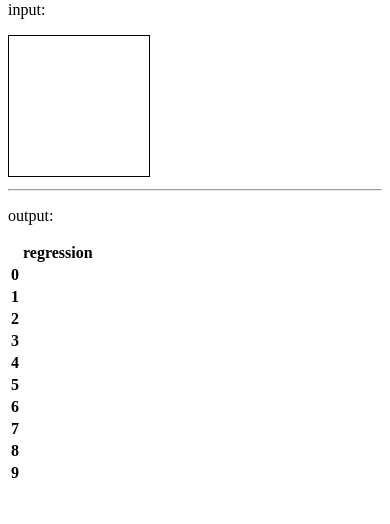
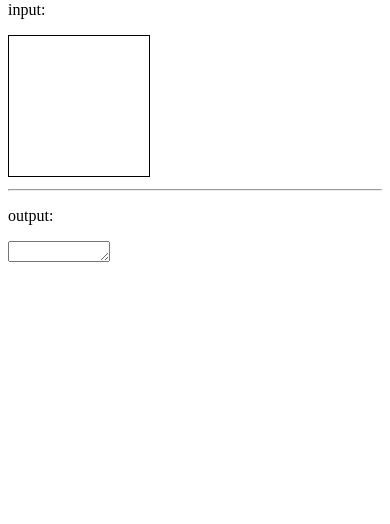
Before and after one commit to Nagahisa/PYNQ-BNN_MnistCanvas, a Flask app: page / in a window 390 px wide. Shown: the part 320-844 px from the top of the page. Run offline with Flask 2, Linux system fonts and the light colour scheme; lists and menus that the app fills with data are empty; some libraries are stand-ins or nearby versions.

Commit message:
結果表示トライ中

```diff
--- a/main.py
+++ b/main.py
@@ -42,7 +42,7 @@ def mnist():
 
     # Inference
     output = regression(input)
-    return jsonify(results=output)
+    return jsonify(result=output)
 
 
 @app.route('/')
--- a/package.json
+++ b/package.json
@@ -9,10 +9,10 @@
   },
   "keywords": [],
   "author": "",
-  "license": "ISC",
+  "license": "GPL3.0",
   "repository": {
     "type": "git",
-    "url": "https://github.com/sugyan/tensorflow-mnist.git"
+    "url": "https://github.com/Nagahisa/PNN-BNN_MnistCanvas.git"
   },
   "engines": {
     "node": "6.x"
--- a/src/js/main.js
+++ b/src/js/main.js
@@ -79,6 +79,7 @@ class Main {
                 }
             }
             if (Math.min(...inputs) === 255) {
+		$('#result').html("START");
                 return;
             }
             $.ajax({
@@ -87,32 +88,7 @@ class Main {
                 contentType: 'application/json',
                 data: JSON.stringify(inputs),
                 success: (data) => {
-                    i = 0
-                    var max = 0;
-                    var max_index = 0;
-                    for (let j = 0; j < 10; j++) {
-                        var value = Math.round(data.results[i][j] * 1000);
-                        if (value > max) {
-                            max = value;
-                            max_index = j;
-                        }
-                        var digits = String(value).length;
-                        for (var k = 0; k < 3 - digits; k++) {
-                            value = '0' + value;
-                        }
-                        var text = '0.' + value;
-                        if (value > 999) {
-                            text = '1.000';
-                        }
-                        $('#output tr').eq(j + 1).find('td').eq(i).text(text);
-                    }
-                    for (let j = 0; j < 10; j++) {
-                        if (j === max_index) {
-                            $('#output tr').eq(j + 1).find('td').eq(i).addClass('success');
-                        } else {
-                            $('#output tr').eq(j + 1).find('td').eq(i).removeClass('success');
-                        }
-                    }
+			$('#result').html("TEST OK");
                 }
             });
         };
--- a/templates/index.html
+++ b/templates/index.html
@@ -1,15 +1,15 @@
 <!DOCTYPE html>
 <html>
   <head>
-    <title>MNIST</title>
+    <title>MnistCanvas</title>
     <link rel="stylesheet" href="{{ url_for('static', filename='css/bootstrap.min.css') }}">
     <script type="text/javascript" src="{{ url_for('static', filename='js/jquery.min.js') }}"></script>
     <script type="text/javascript" src="{{ url_for('static', filename='js/main.js') }}"></script>
   </head>
   <body>
-    <a href="https://github.com/sugyan/tensorflow-mnist"><img style="position: absolute; top: 0; right: 0; border: 0;" src="https://camo.githubusercontent.com/a6677b08c955af8400f44c6298f40e7d19cc5b2d/68747470733a2f2f73332e616d617a6f6e6177732e636f6d2f6769746875622f726962626f6e732f666f726b6d655f72696768745f677261795f3664366436642e706e67" alt="Fork me on GitHub" data-canonical-src="https://s3.amazonaws.com/github/ribbons/forkme_right_gray_6d6d6d.png"></a>
+    <a href="https://github.com/Nagahisa/PNN-BNN_MnistCanvas"><img style="position: absolute; top: 0; right: 0; border: 0;" src="https://camo.githubusercontent.com/a6677b08c955af8400f44c6298f40e7d19cc5b2d/68747470733a2f2f73332e616d617a6f6e6177732e636f6d2f6769746875622f726962626f6e732f666f726b6d655f72696768745f677261795f3664366436642e706e67" alt="Fork me on GitHub" data-canonical-src="https://s3.amazonaws.com/github/ribbons/forkme_right_gray_6d6d6d.png"></a>
     <div class="container">
-      <h1>MNIST</h1>
+      <h1>MNIST Canvas</h1>
       <div class="row">
         <div class="col-md-6">
           <p>draw a digit here!</p>
@@ -23,62 +23,7 @@
           <canvas id="input" style="border:1px solid" width="140" height="140"></canvas>
           <hr>
           <p>output:</p>
-          <table id="output" class="table">
-            <tr>
-              <th class="col-md-1"></th>
-              <th class="col-md-2">regression</th>
-            </tr>
-            <tr>
-              <th>0</th>
-              <td></td>
-              <td></td>
-            </tr>
-            <tr>
-              <th>1</th>
-              <td></td>
-              <td></td>
-            </tr>
-            <tr>
-              <th>2</th>
-              <td></td>
-              <td></td>
-            </tr>
-            <tr>
-              <th>3</th>
-              <td></td>
-              <td></td>
-            </tr>
-            <tr>
-              <th>4</th>
-              <td></td>
-              <td></td>
-            </tr>
-            <tr>
-              <th>5</th>
-              <td></td>
-              <td></td>
-            </tr>
-            <tr>
-              <th>6</th>
-              <td></td>
-              <td></td>
-            </tr>
-            <tr>
-              <th>7</th>
-              <td></td>
-              <td></td>
-            </tr>
-            <tr>
-              <th>8</th>
-              <td></td>
-              <td></td>
-            </tr>
-            <tr>
-              <th>9</th>
-              <td></td>
-              <td></td>
-            </tr>
-          </table>
+	  <textarea id="result" rows="1" cols="10" ></textarea>
         </div>
       </div>
     </div>
```
Also changed, not shown: mnist/model.py (deleted, +0 -22 lines), mnist/regression.py (deleted, +0 -32 lines), mnist/__init__.py (deleted), 1 other file.
